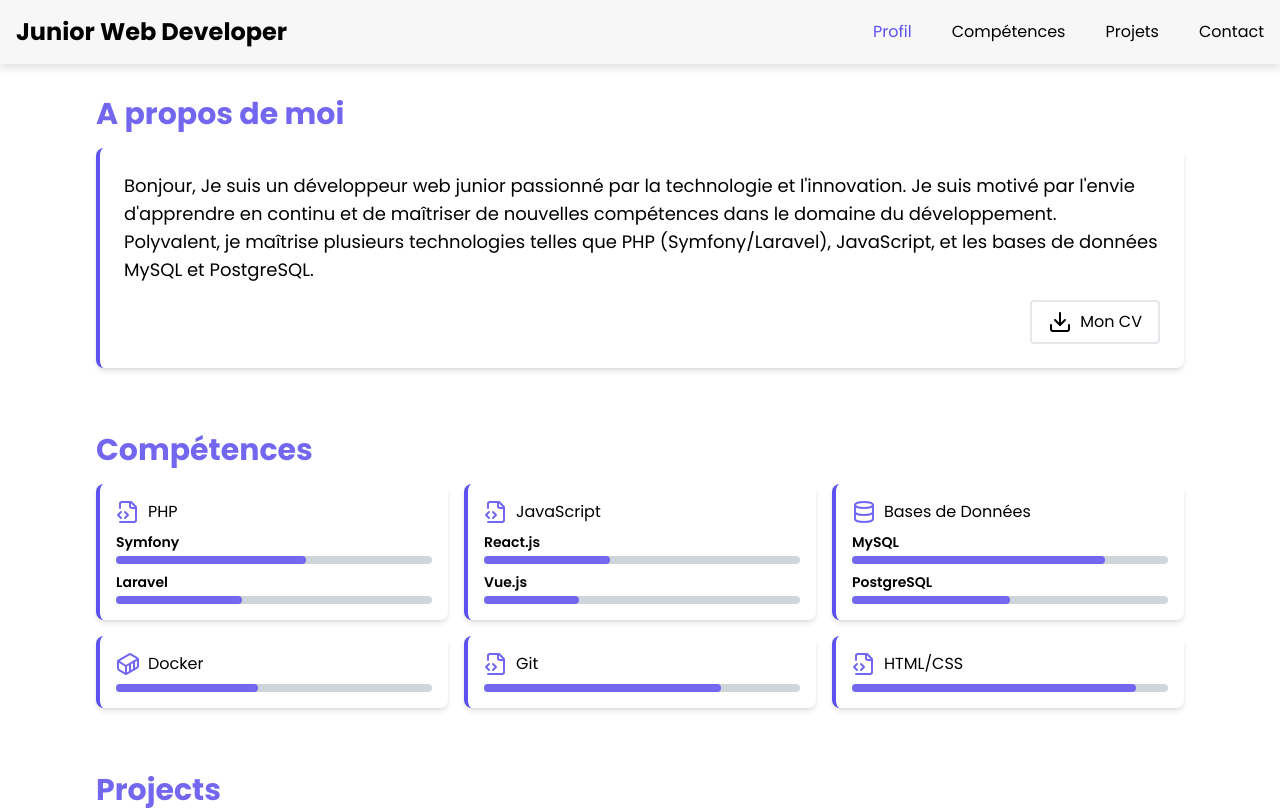
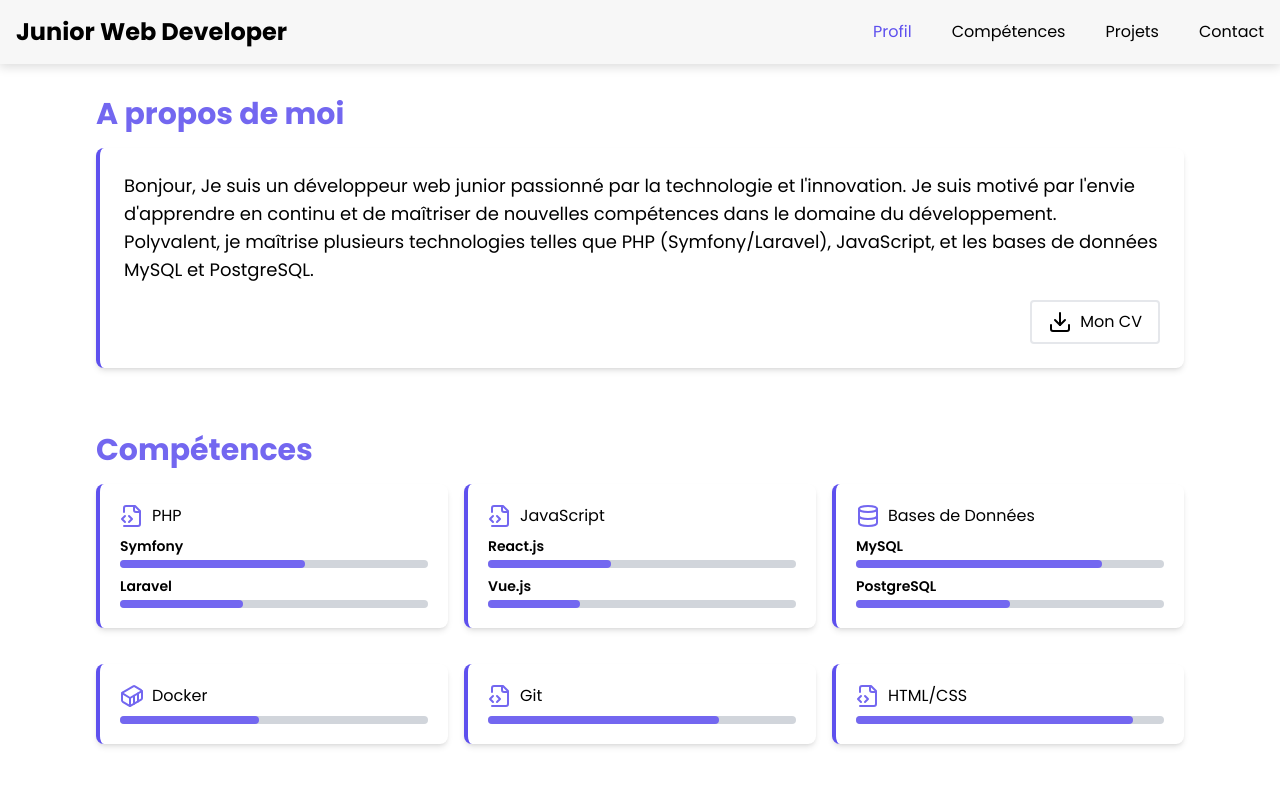
Before and after one commit to mitantsoa1/portfolio, a React (Vite) app: page / in a window 1280 px wide. Shown: the top 810 px of the page. Built offline with nearby package versions, Linux system fonts and the light colour scheme.

Commit message:
fix scroll header

```diff
--- a/package.json
+++ b/package.json
@@ -14,6 +14,7 @@
     },
     "dependencies": {
         "lucide-react": "^0.344.0",
+        "portfolio": "file:",
         "react": "^18.3.1",
         "react-dom": "^18.3.1",
         "vite-react-typescript-starter": "file:"
--- a/src/components/Headers.jsx
+++ b/src/components/Headers.jsx
@@ -32,17 +32,17 @@ const Headers = () => {
     return () => sections.forEach((section) => observer.unobserve(section));
   }, []);
 
-  useEffect(() => {
-    // Écouteur pour détecter le défilement et changer le style du header
-    const handleScroll = () => {
-      setIsScrolled(window.scrollY > 50);
-    };
+  // useEffect(() => {
+  //   // Écouteur pour détecter le défilement et changer le style du header
+  //   const handleScroll = () => {
+  //     setIsScrolled(window.scrollY > 50);
+  //   };
 
-    window.addEventListener("scroll", handleScroll);
+  //   window.addEventListener("scroll", handleScroll);
 
-    // Clean up
-    return () => window.removeEventListener("scroll", handleScroll);
-  }, []);
+  //   // Clean up
+  //   return () => window.removeEventListener("scroll", handleScroll);
+  // }, []);
 
   return (
     <header
--- a/src/components/Skills.jsx
+++ b/src/components/Skills.jsx
@@ -39,7 +39,7 @@ const Skills = () => {
         {skills.map((skill, index) => (
           <div
             key={index}
-            className="flex flex-col p-4 bg-white border-l-4 rounded-lg shadow-md border-secondary"
+            className="flex flex-col p-5 mb-5 bg-white border-l-4 rounded-lg shadow-md border-secondary"
           >
             <div className="flex items-center">
               <span className="text-primary">{skill.icon}</span>
```
Also changed, not shown: 1 other file (tests, documents, lock files or other folders).
